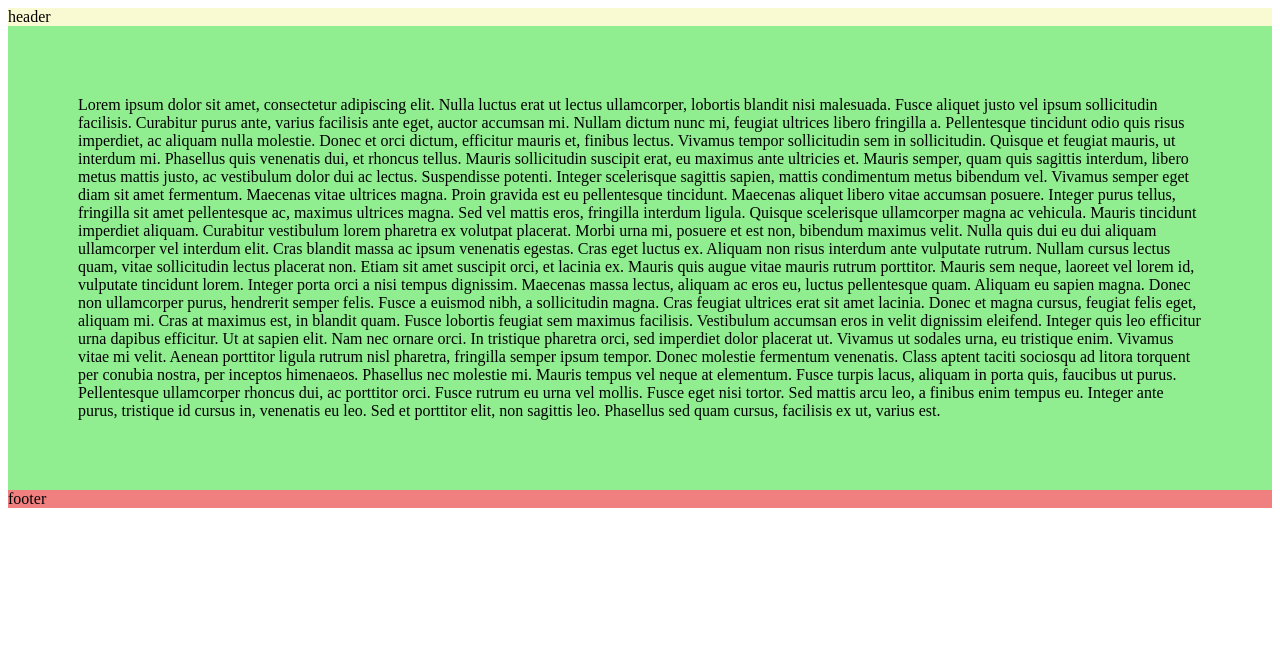
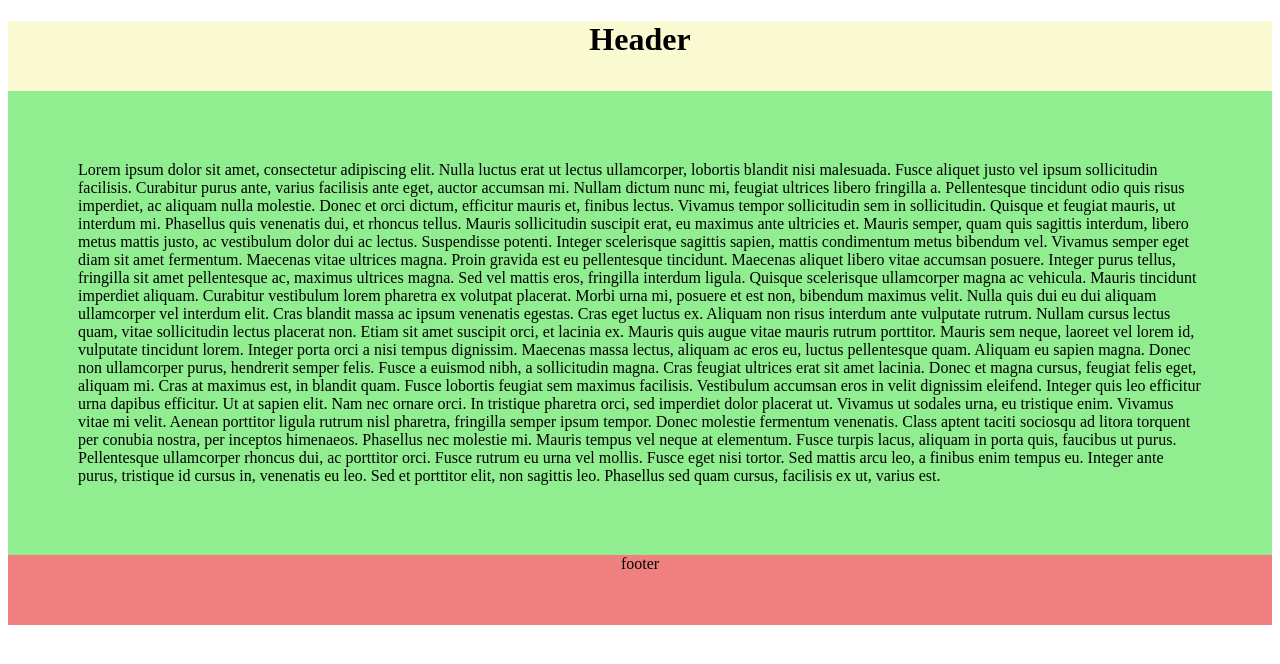
Before and after one commit to InstructorGreene/ghDemoPT, a plain HTML site: page index.html in a window 1280 px wide. Drawn offline with Linux system fonts and the light colour scheme.

Commit message:
changed h/f size/ added h1

```diff
--- a/index.css
+++ b/index.css
@@ -5,7 +5,11 @@ div{
 }
 header{
     background-color: lightgoldenrodyellow;
+    height: 70px;
+    text-align: center;
 }
 footer{
+    text-align: center;
     background-color: lightcoral;
+    height: 70px;
 }
--- a/index.html
+++ b/index.html
@@ -8,7 +8,12 @@
     <title>Document</title>
 </head>
 <body>
-    <header>header</header>
+    <header>
+        <h1>
+
+            Header
+        </h1>
+    </header>
     <div>Lorem ipsum dolor sit amet, consectetur adipiscing elit. Nulla luctus erat ut lectus ullamcorper, lobortis blandit nisi malesuada. Fusce aliquet justo vel ipsum sollicitudin facilisis. Curabitur purus ante, varius facilisis ante eget, auctor accumsan mi. Nullam dictum nunc mi, feugiat ultrices libero fringilla a. Pellentesque tincidunt odio quis risus imperdiet, ac aliquam nulla molestie. Donec et orci dictum, efficitur mauris et, finibus lectus. Vivamus tempor sollicitudin sem in sollicitudin. Quisque et feugiat mauris, ut interdum mi. Phasellus quis venenatis dui, et rhoncus tellus. Mauris sollicitudin suscipit erat, eu maximus ante ultricies et. Mauris semper, quam quis sagittis interdum, libero metus mattis justo, ac vestibulum dolor dui ac lectus. Suspendisse potenti. Integer scelerisque sagittis sapien, mattis condimentum metus bibendum vel. Vivamus semper eget diam sit amet fermentum. Maecenas vitae ultrices magna.
 
         Proin gravida est eu pellentesque tincidunt. Maecenas aliquet libero vitae accumsan posuere. Integer purus tellus, fringilla sit amet pellentesque ac, maximus ultrices magna. Sed vel mattis eros, fringilla interdum ligula. Quisque scelerisque ullamcorper magna ac vehicula. Mauris tincidunt imperdiet aliquam. Curabitur vestibulum lorem pharetra ex volutpat placerat. Morbi urna mi, posuere et est non, bibendum maximus velit. Nulla quis dui eu dui aliquam ullamcorper vel interdum elit. Cras blandit massa ac ipsum venenatis egestas. Cras eget luctus ex. Aliquam non risus interdum ante vulputate rutrum. Nullam cursus lectus quam, vitae sollicitudin lectus placerat non. Etiam sit amet suscipit orci, et lacinia ex.
```
